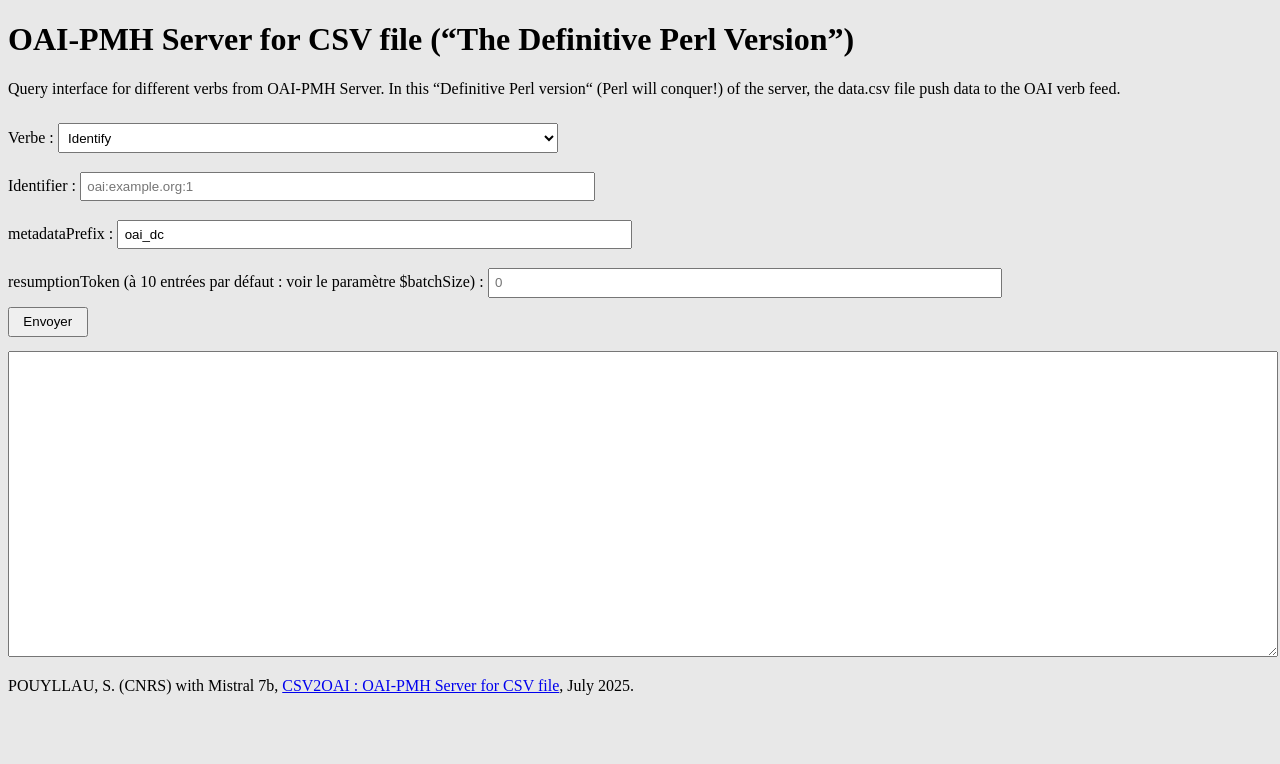
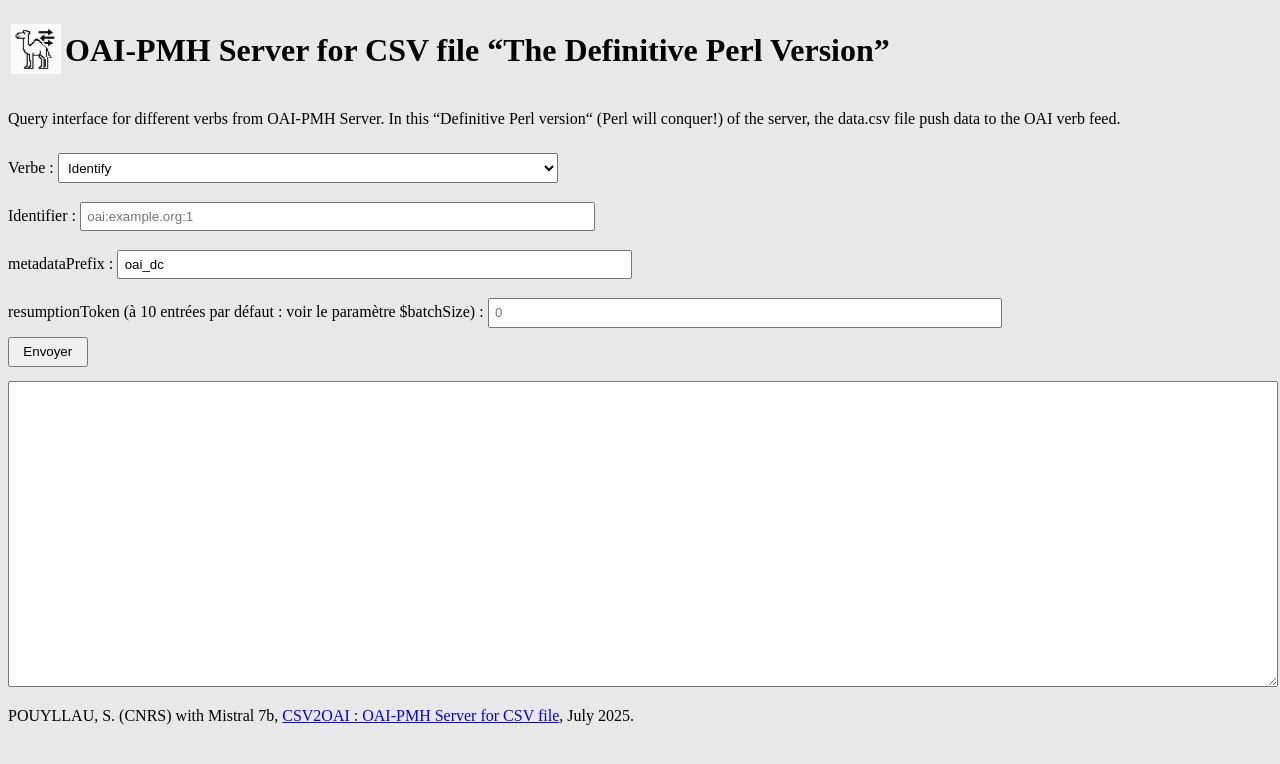
Before and after one commit to spouyllau/csv2oai-the-definitive-Perl-version, a plain HTML site: page index.html in a window 1280 px wide. Drawn offline with Linux system fonts and the light colour scheme.

Commit message:
Update of index.html + logo

```diff
--- a/index.html
+++ b/index.html
@@ -1,5 +1,5 @@
 <!DOCTYPE html>
-<html lang="fr">
+<html lang="en">
 <head>
   <meta charset="UTF-8">
   <title>OAI-PMH Server for CSV file</title>
@@ -15,7 +15,12 @@
   </style>
 </head>
 <body>
-  <h1>OAI-PMH Server for CSV file (“The Definitive Perl Version”)</h1>
+<table>
+  <tr>
+    <td><img src="oaiperl.png" width="50" height="50" alt="logo" /></td>
+    <td><h1>OAI-PMH Server for CSV file “The Definitive Perl Version”</h1></td>
+  </tr>
+</table>
   <p>Query interface for different verbs from OAI-PMH Server. In this “Definitive Perl version“ (Perl will conquer!) of the server, the data.csv file push data to the OAI verb feed.</p>
   <form id="oaiForm">
     <label>Verbe :
```
Also changed, not shown: oaiperl.png (added).
